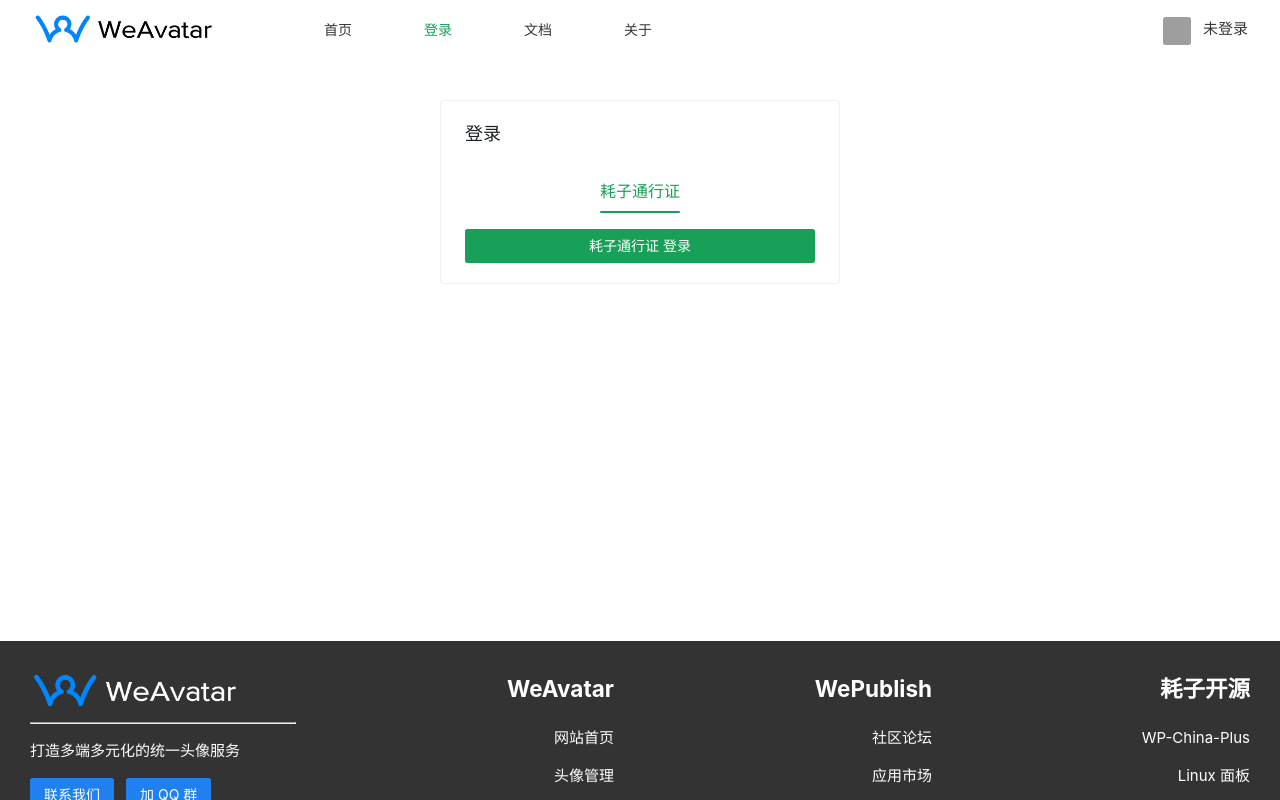
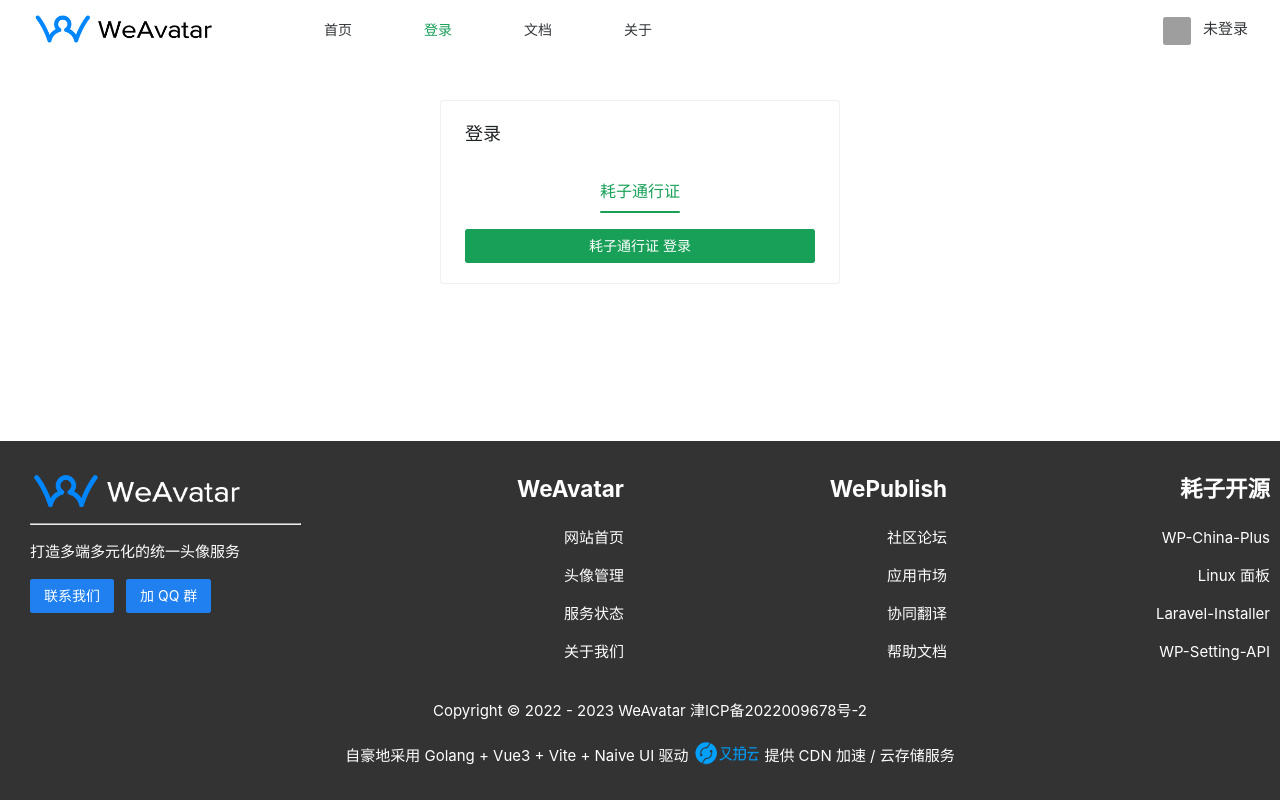
Before and after one commit to weavatar/frontend, a Vue app: page /login in a window 1280 px wide. Built offline with nearby package versions, Linux system fonts and the light colour scheme; no server answers; grey boxes are pictures that could not be loaded; some icons are missing; what vue-recaptcha-v3 would draw is missing.

Commit message:
feat: 页脚计算优化

```diff
--- a/src/assets/main.css
+++ b/src/assets/main.css
@@ -1,12 +1,6 @@
 @import './base.css';
 
-#app,
-html,
-body,
-.n-config-provider,
-.n-layout {
-  width: 100%;
-  height: 100%;
+#app {
   margin: 0 auto;
   font-weight: normal;
 }
--- /dev/null
+++ b/src/views/SiteContent.vue
@@ -0,0 +1,26 @@
+<template>
+  <div class="content">
+    <RouterView />
+  </div>
+</template>
+<script setup lang="ts">
+import { RouterView } from 'vue-router'
+import { onMounted, ref } from 'vue'
+
+const footerHeight = ref()
+
+const getFooter = () => {
+  const el = document.getElementsByClassName('footer') as HTMLCollectionOf<HTMLElement>
+  footerHeight.value = el[0].clientHeight
+}
+
+onMounted(() => {
+  getFooter()
+})
+</script>
+
+<style scoped>
+.content {
+  margin-bottom: v-bind(footerHeight + 'px');
+}
+</style>
--- a/src/views/SiteFooter.vue
+++ b/src/views/SiteFooter.vue
@@ -119,8 +119,8 @@
 </template>
 
 <script setup lang="ts">
+import { NSpace, NButton, NGridItem, NGrid, NImage } from 'naive-ui'
 import logo from '@/assets/logo-white.png'
-import { NSpace, NButton, NGridItem, NGrid, NImage } from 'naive-ui'
 import upyun_logo from '@/assets/logo-upyun.png'
 
 const handleJoinGroup = () => {
@@ -130,6 +130,9 @@
 
 <style scoped>
 .footer {
+  position: absolute;
+  bottom: 0;
+  width: 100%;
   background-color: #333;
   color: #fff;
   padding: 10px;
--- a/src/views/SiteLayout.vue
+++ b/src/views/SiteLayout.vue
@@ -1,28 +1,25 @@
 <template>
   <NLayout class="root-layout">
     <SiteHeader />
-    <RouterView :style="{ minHeight: 'calc(100vh - ' + footerHeight + 'px)' }" />
-    <SiteFooter id="footer" />
+    <SiteContent />
+    <SiteFooter />
   </NLayout>
 </template>
 
 <script setup lang="ts">
 import { NLayout, useMessage, useDialog, useNotification, useLoadingBar } from 'naive-ui'
 import SiteHeader from './SiteHeader.vue'
+import SiteContent from './SiteContent.vue'
 import SiteFooter from './SiteFooter.vue'
-import { onMounted, ref } from 'vue'
 
 window.$message = useMessage()
 window.$dialog = useDialog()
 window.$notification = useNotification()
 window.$loadingBar = useLoadingBar()
-const footerHeight = ref()
-const getFooter = () => {
-  const el = document.getElementById('footer') as HTMLElement
-  footerHeight.value = el.clientHeight
+</script>
+
+<style scoped>
+.n-layout {
+  min-height: 100vh;
 }
-onMounted(() => {
-  getFooter()
-})
-</script>
-<style></style>
+</style>
--- a/src/views/auth/LogoutView.vue
+++ b/src/views/auth/LogoutView.vue
@@ -19,7 +19,7 @@
 
 setTimeout(() => {
   router.push({ name: 'login' })
-}, 2000)
+}, 1000)
 </script>
 
 <style scoped>
```
